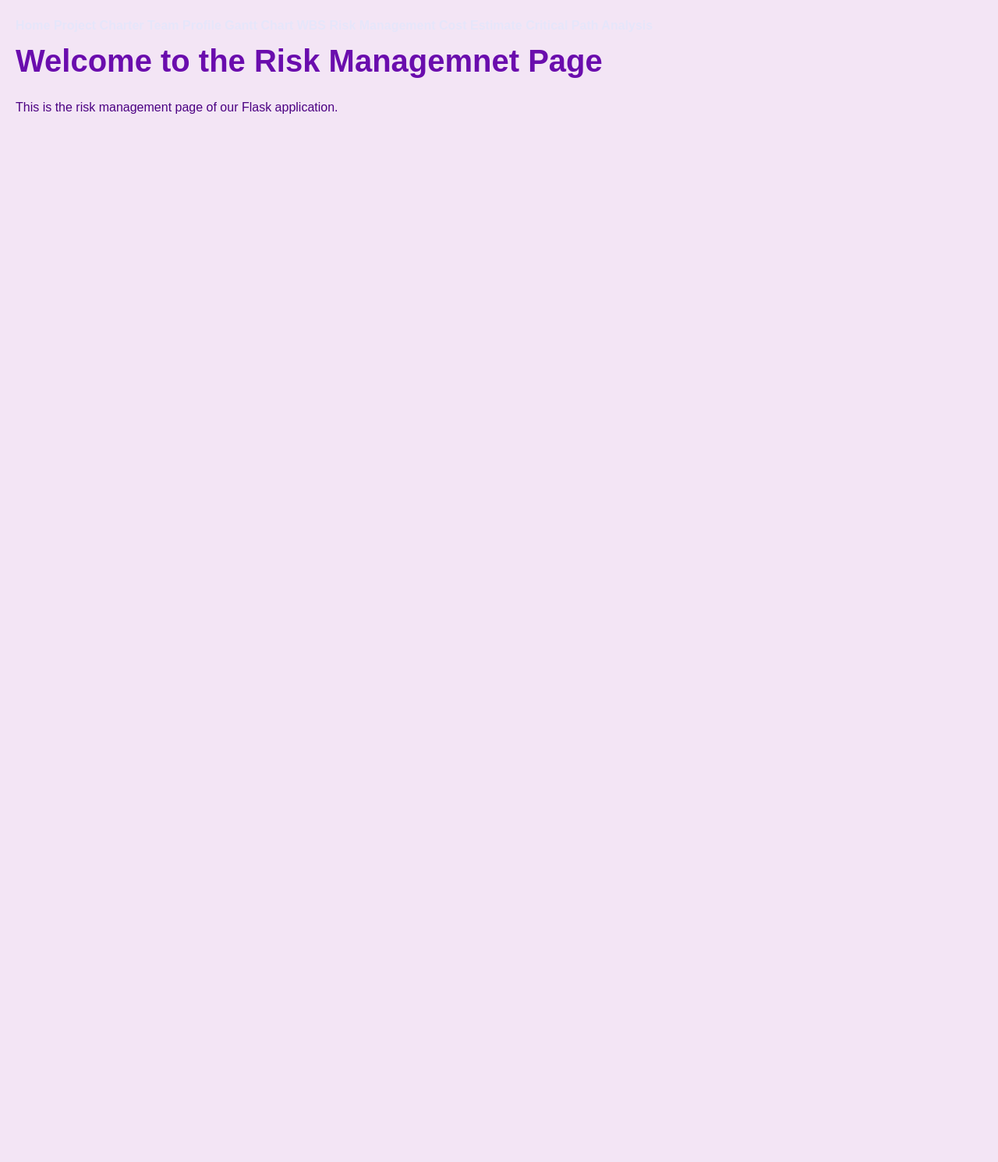
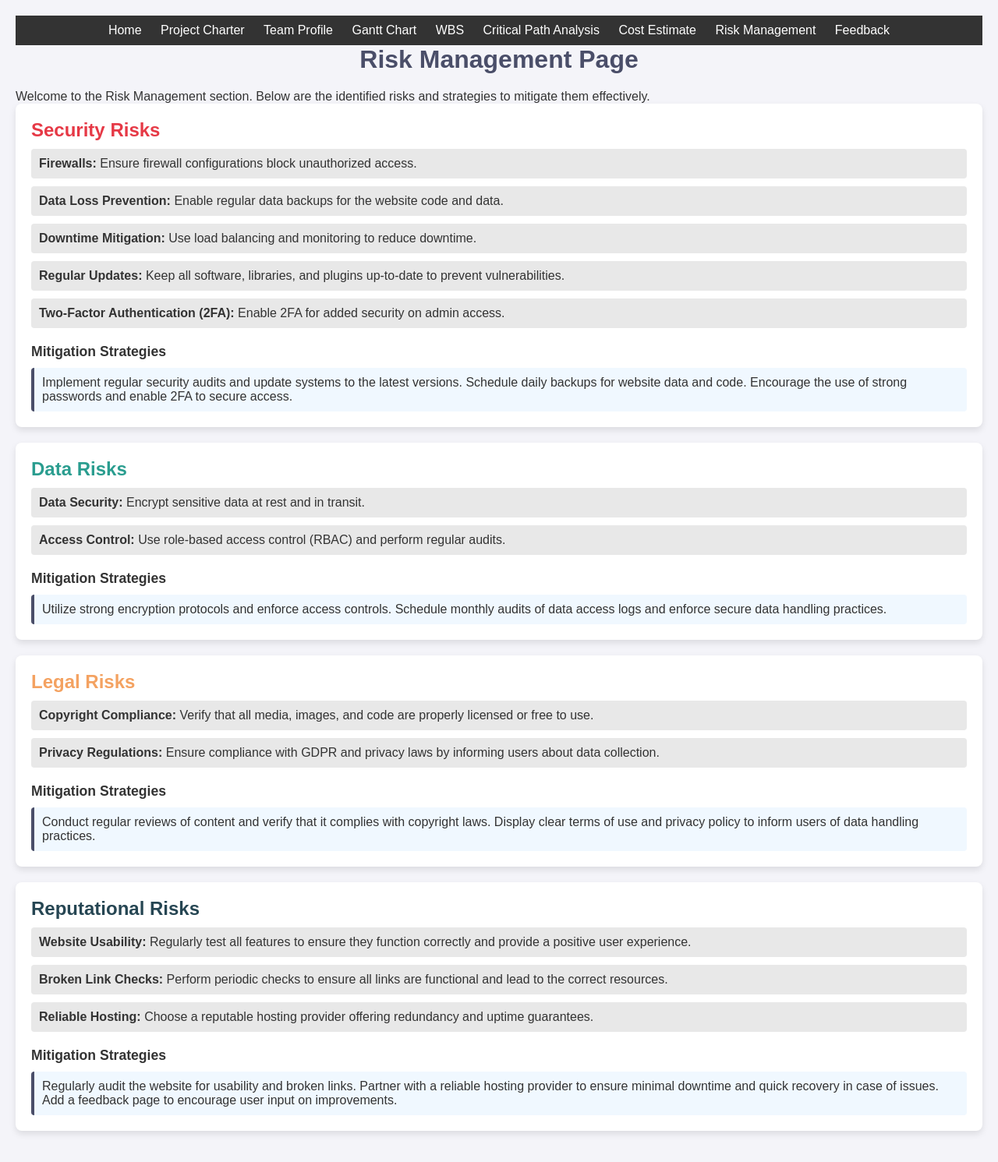
Before and after one commit to andrewmargolin3/PMODashboard, a Flask app: template templates/risk_management.html in a window 1280 px wide. Shown: the whole page at 78% size. Before the commit the page ends 146 px from the top, so only its background shows below. Run offline with Flask 3, Linux system fonts and the light colour scheme; the template is opened without the code that fills it, so the values that code supplies are empty.

Commit message:
Update risk_management.html

```diff
--- a/templates/risk_management.html
+++ b/templates/risk_management.html
@@ -2,8 +2,104 @@
 <html lang="en">
 <head>
 <meta charset="UTF-8">
-    <title>Risk Management Page</title>
-    <link rel= "stylesheet" type= "text/css" href= "/static/styles.css">
+<meta name="viewport" content="width=device-width, initial-scale=1.0">
+<title>Risk Management</title>
+<style>
+        /* Basic reset */
+        * {
+            margin: 0;
+            padding: 0;
+            box-sizing: border-box;
+        }
+
+        /* Navigation Styles */
+        nav {
+            background-color: #333;
+            padding: 10px;
+            text-align: center;
+        }
+
+            nav a {
+                color: #fff;
+                margin: 0 10px;
+                text-decoration: none;
+            }
+
+                nav a:hover {
+                    text-decoration: underline;
+                }
+
+        /* Main Styles */
+        body {
+            font-family: Arial, sans-serif;
+            background-color: #f4f4f9;
+            color: #333;
+            padding: 20px;
+        }
+
+        h1 {
+            text-align: center;
+            margin-bottom: 20px;
+            color: #4a4e69;
+        }
+
+        /* Section Styles */
+        section {
+            background-color: #fff;
+            border-radius: 8px;
+            padding: 20px;
+            margin-bottom: 20px;
+            box-shadow: 0 4px 8px rgba(0, 0, 0, 0.1);
+        }
+
+            section h2 {
+                color: #4a4e69;
+                margin-bottom: 10px;
+            }
+
+        ul {
+            list-style-type: none;
+        }
+
+            ul li {
+                margin: 10px 0;
+                padding: 10px;
+                background-color: #e8e8e8;
+                border-radius: 4px;
+            }
+
+        /* Specific risk type colors */
+        #security-risks h2 {
+            color: #e63946;
+        }
+
+        #data-risks h2 {
+            color: #2a9d8f;
+        }
+
+        #legal-risks h2 {
+            color: #f4a261;
+        }
+
+        #reputational-risks h2 {
+            color: #264653;
+        }
+
+        /* Mitigation Strategies styling */
+        section h3 {
+            color: #333;
+            margin-top: 20px;
+            font-size: 1.1em;
+        }
+
+        section p {
+            background-color: #f0f8ff;
+            border-left: 4px solid #4a4e69;
+            padding: 10px;
+            margin-top: 10px;
+            border-radius: 4px;
+        }
+</style>
 </head>
 <body>
 <nav>
@@ -12,11 +108,62 @@
 <a href="/team-profile">Team Profile</a>
 <a href="/gantt-chart">Gantt Chart</a>
 <a href="/wbs">WBS</a>
-        <a href="/risk_management">Risk Management</a>
-        <a href="/cost_estimate">Cost Estimate</a>
-        <a href="/critical_path_analysis">Critical Path Analysis</a>
+<a href="/critical-path-analysis">Critical Path Analysis</a>
+<a href="/cost-estimate">Cost Estimate</a>
+<a href="/risk-management">Risk Management</a>
+<a href="/feedback">Feedback</a>
 </nav>
-    <h1>Welcome to the Risk Managemnet Page</h1>
-    <p>This is the risk management page of our Flask application.</p>
+
+    <h1>Risk Management Page</h1>
+<p>Welcome to the Risk Management section. Below are the identified risks and strategies to mitigate them effectively.</p>
+
+    <!-- Security Risks Section -->
+<section id="security-risks">
+<h2>Security Risks</h2>
+<ul>
+<li><strong>Firewalls:</strong> Ensure firewall configurations block unauthorized access.</li>
+<li><strong>Data Loss Prevention:</strong> Enable regular data backups for the website code and data.</li>
+<li><strong>Downtime Mitigation:</strong> Use load balancing and monitoring to reduce downtime.</li>
+<li><strong>Regular Updates:</strong> Keep all software, libraries, and plugins up-to-date to prevent vulnerabilities.</li>
+<li><strong>Two-Factor Authentication (2FA):</strong> Enable 2FA for added security on admin access.</li>
+</ul>
+<h3>Mitigation Strategies</h3>
+<p>Implement regular security audits and update systems to the latest versions. Schedule daily backups for website data and code. Encourage the use of strong passwords and enable 2FA to secure access.</p>
+</section>
+
+    <!-- Data Risks Section -->
+<section id="data-risks">
+<h2>Data Risks</h2>
+<ul>
+<li><strong>Data Security:</strong> Encrypt sensitive data at rest and in transit.</li>
+<li><strong>Access Control:</strong> Use role-based access control (RBAC) and perform regular audits.</li>
+</ul>
+<h3>Mitigation Strategies</h3>
+<p>Utilize strong encryption protocols and enforce access controls. Schedule monthly audits of data access logs and enforce secure data handling practices.</p>
+</section>
+
+    <!-- Legal Risks Section -->
+<section id="legal-risks">
+<h2>Legal Risks</h2>
+<ul>
+<li><strong>Copyright Compliance:</strong> Verify that all media, images, and code are properly licensed or free to use.</li>
+<li><strong>Privacy Regulations:</strong> Ensure compliance with GDPR and privacy laws by informing users about data collection.</li>
+</ul>
+<h3>Mitigation Strategies</h3>
+<p>Conduct regular reviews of content and verify that it complies with copyright laws. Display clear terms of use and privacy policy to inform users of data handling practices.</p>
+</section>
+
+    <!-- Reputational Risks Section -->
+<section id="reputational-risks">
+<h2>Reputational Risks</h2>
+
+        <ul>
+<li><strong>Website Usability:</strong> Regularly test all features to ensure they function correctly and provide a positive user experience.</li>
+<li><strong>Broken Link Checks:</strong> Perform periodic checks to ensure all links are functional and lead to the correct resources.</li>
+<li><strong>Reliable Hosting:</strong> Choose a reputable hosting provider offering redundancy and uptime guarantees.</li>
+</ul>
+<h3>Mitigation Strategies</h3>
+<p>Regularly audit the website for usability and broken links. Partner with a reliable hosting provider to ensure minimal downtime and quick recovery in case of issues. Add a feedback page to encourage user input on improvements.</p>
+</section>
 </body>
 </html>
```
Lines whose indentation alone changed are shown as unchanged.
